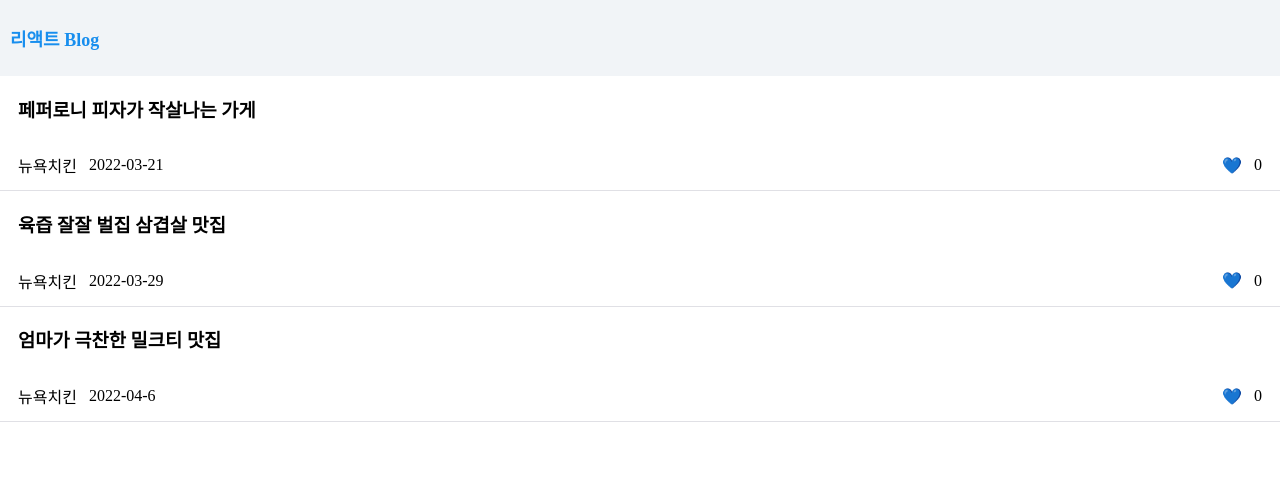
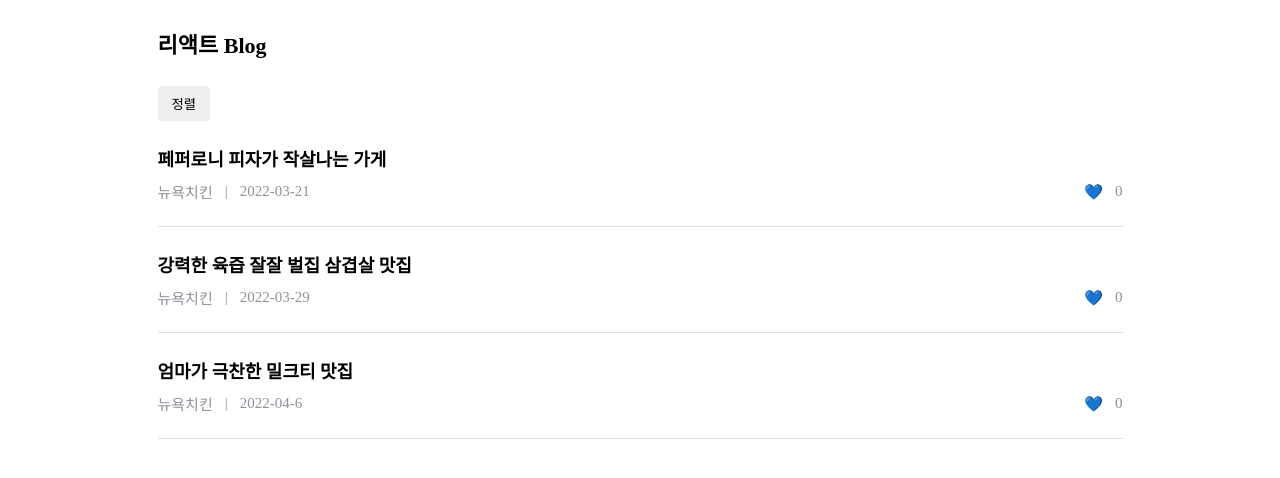
Before and after one commit to mirro97/React-study, a React (Create React App) app: page / in a window 1280 px wide. Shown: the top 478 px of the page. Built offline with nearby package versions, Linux system fonts and the light colour scheme; a web font is replaced by a local one.

Commit message:
css 수정 및 정렬 버튼 추가
- 객체로 구성된 배열 정렬
- 객체/배열 복사하기(깊은 복사)

```diff
--- a/src/App.css
+++ b/src/App.css
@@ -14,26 +14,41 @@ body {
   font-family: "Noto Sans KR", sans-serif;
   font-size: 16px;
   font-family: apple-normal;
+  padding: 0 22px;
+}
+
+.App {
+  max-width: 965px;
+  margin: auto;
 }
 
 .nav {
-  background-color: #f1f4f7;
   width: 100%;
   display: flex;
-  padding: 10px;
+  padding: 27px 0;
   font-weight: 600;
   font-size: 18px;
 }
 
 .nav h2 {
-  font-size: 18px;
-  color: #188eee;
+  font-size: 22px;
+}
+
+.btn {
+  padding: 8px 14px;
+  border: none;
+  border-radius: 4px;
 }
 
 .list {
-  padding: 0 18px;
+  padding: 24px 0;
   text-align: left;
   border-bottom: 1px solid #e0e0e5;
+}
+
+.list h3 {
+  font-size: 18px;
+  margin-bottom: 10px;
 }
 
 .list-bottom {
@@ -48,6 +63,8 @@ body {
 
 .regist,
 .like {
+  font-size: 15px;
+  color: #8f929b;
   display: flex;
   align-items: center;
 }
--- a/src/App.js
+++ b/src/App.js
@@ -15,7 +15,7 @@ function App() {
       writer: "뉴욕치킨",
     },
     {
-      title: "육즙 잘잘 벌집 삼겹살 맛집",
+      title: "강력한 육즙 잘잘 벌집 삼겹살 맛집",
       date: "2022-03-29",
       writer: "뉴욕치킨",
     },
@@ -33,12 +33,36 @@ function App() {
       <div className="nav">
         <h2>리액트 Blog</h2>
       </div>
+
+      <button
+        className="btn"
+        onClick={() => {
+          let copy = [...title];
+
+          copy.sort(function (a, b) {
+            let x = a.title.toLowerCase();
+            let y = b.title.toLowerCase();
+
+            if (x < y) return -1;
+
+            if (x > y) return 1;
+
+            return 0;
+          });
+
+          setTitle(copy);
+        }}
+      >
+        정렬
+      </button>
+
       <div className="list">
         <h3>{title[0].title}</h3>
         <div className="list-bottom">
           <div className="regist">
             <span>{title[0].writer}</span>
-            <p>{title[0].date}</p>
+            <span className="divide">|</span>
+            <span>{title[0].date}</span>
           </div>
           <div className="like">
             {/* onClick 안에는 함수를 넣어야함 */}
@@ -58,7 +82,8 @@ function App() {
         <div className="list-bottom">
           <div className="regist">
             <span>{title[1].writer}</span>
-            <p>{title[1].date}</p>
+            <span className="divide">|</span>
+            <span>{title[1].date}</span>
           </div>
           <div className="like">
             <span>💙</span>
@@ -71,7 +96,8 @@ function App() {
         <div className="list-bottom">
           <div className="regist">
             <span>{title[2].writer}</span>
-            <p>{title[2].date}</p>
+            <span className="divide">|</span>
+            <span>{title[2].date}</span>
           </div>
           <div className="like">
             <span>💙</span>
--- a/src/index.css
+++ b/src/index.css
@@ -1,4 +1,4 @@
-body {
+* {
   margin: 0;
   padding: 0;
   box-sizing: border-box;
```
Also changed, not shown: src/index.js (+6 -6 lines), 1 other file (tests, documents, lock files or other folders).
